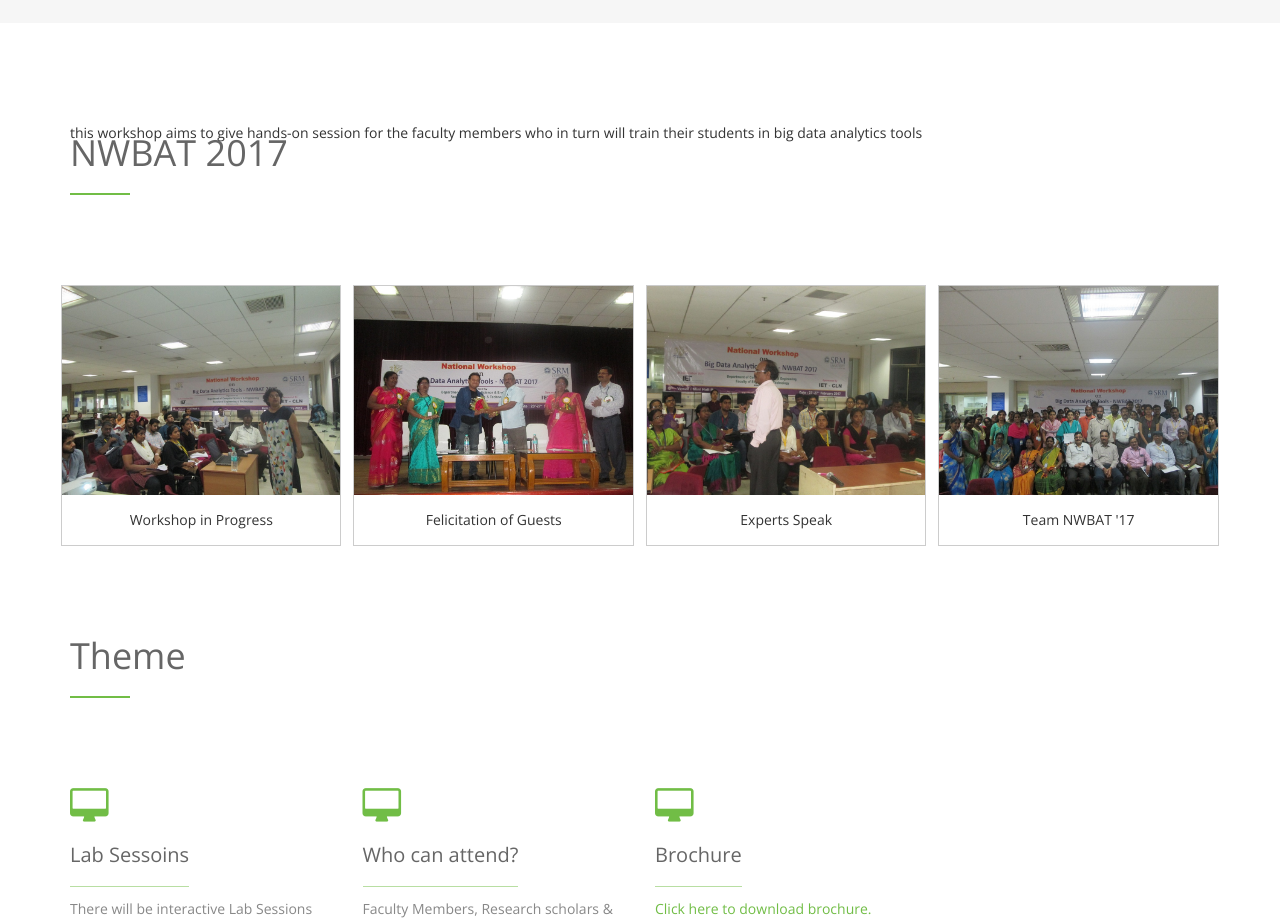
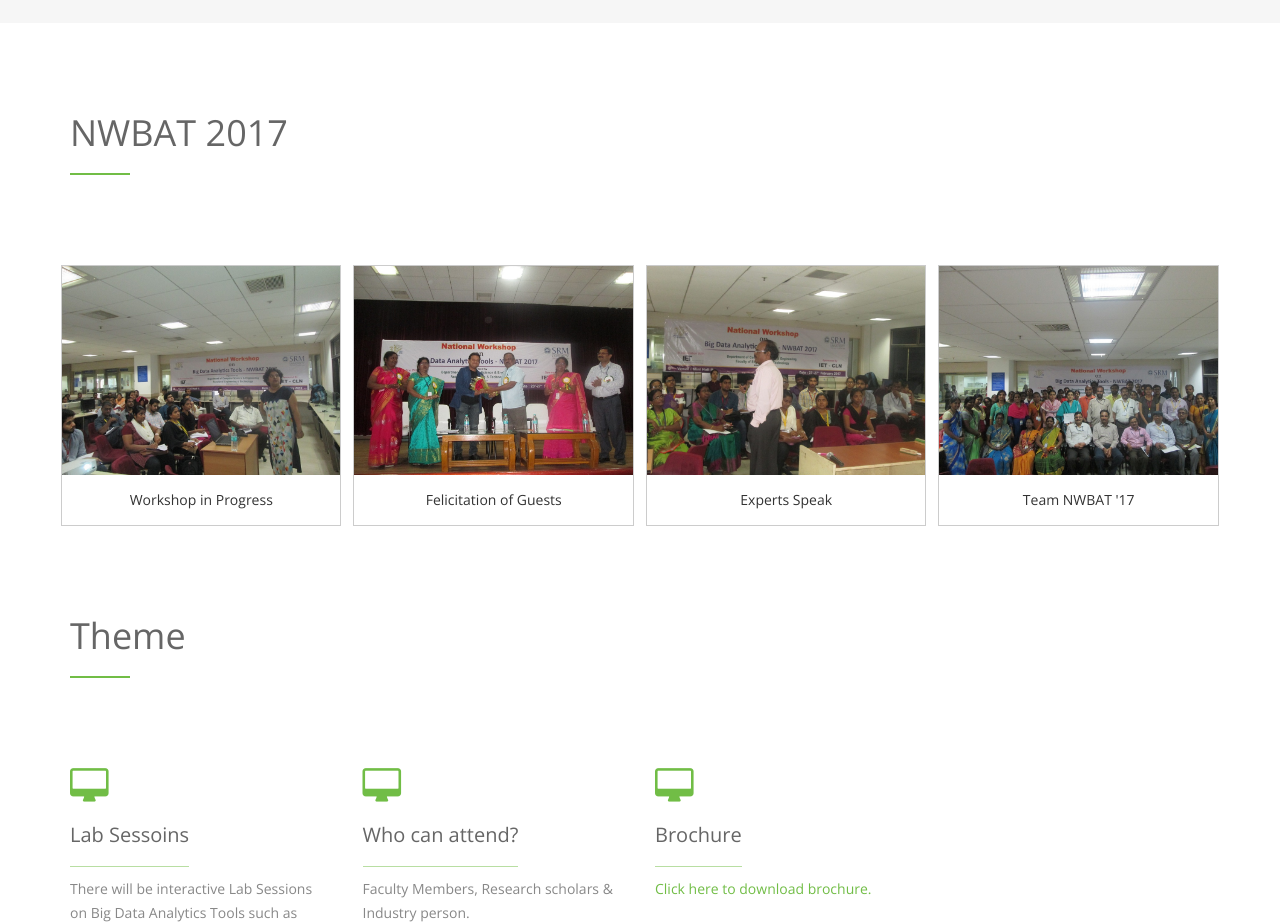
Before and after one commit to mayanknagda/nwbat.github.io, a plain HTML site: page index.html in a window 1280 px wide. Shown: the part 1540-2463 px from the top of the page. Drawn offline with nearby package versions, Linux system fonts and the light colour scheme.

Commit message:
Update index.html

```diff
--- a/index.html
+++ b/index.html
@@ -145,7 +145,7 @@ clear: both;
 </div>
 <div id="services-section">
   <div class="container">
-    <div class="section-title"> this workshop aims to give hands-on session for the faculty members who in turn will train their students in big data analytics tools
+    <div class="section-title">
       <h2>NWBAT 2017</h2>
       <hr>
     </div>
```
